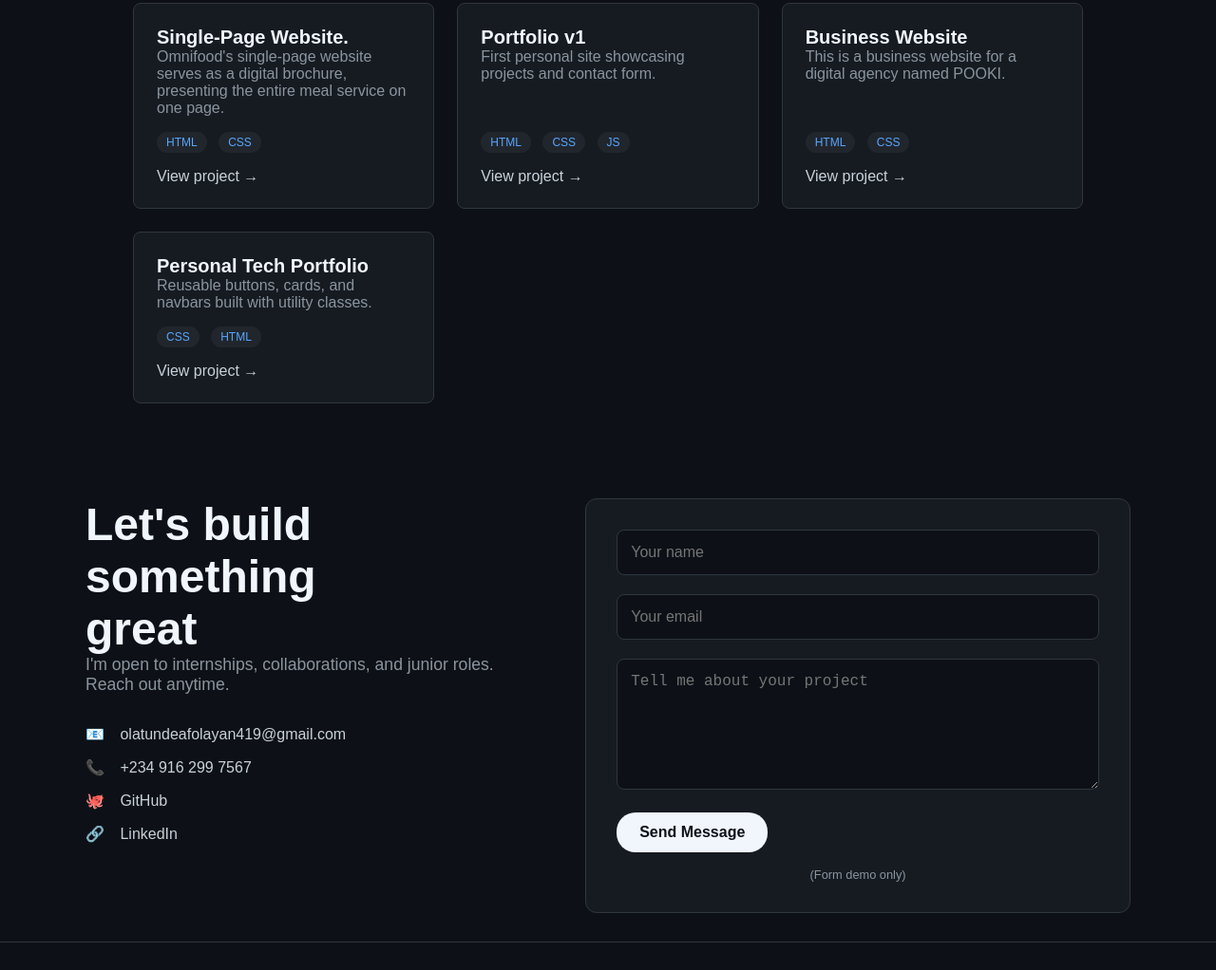
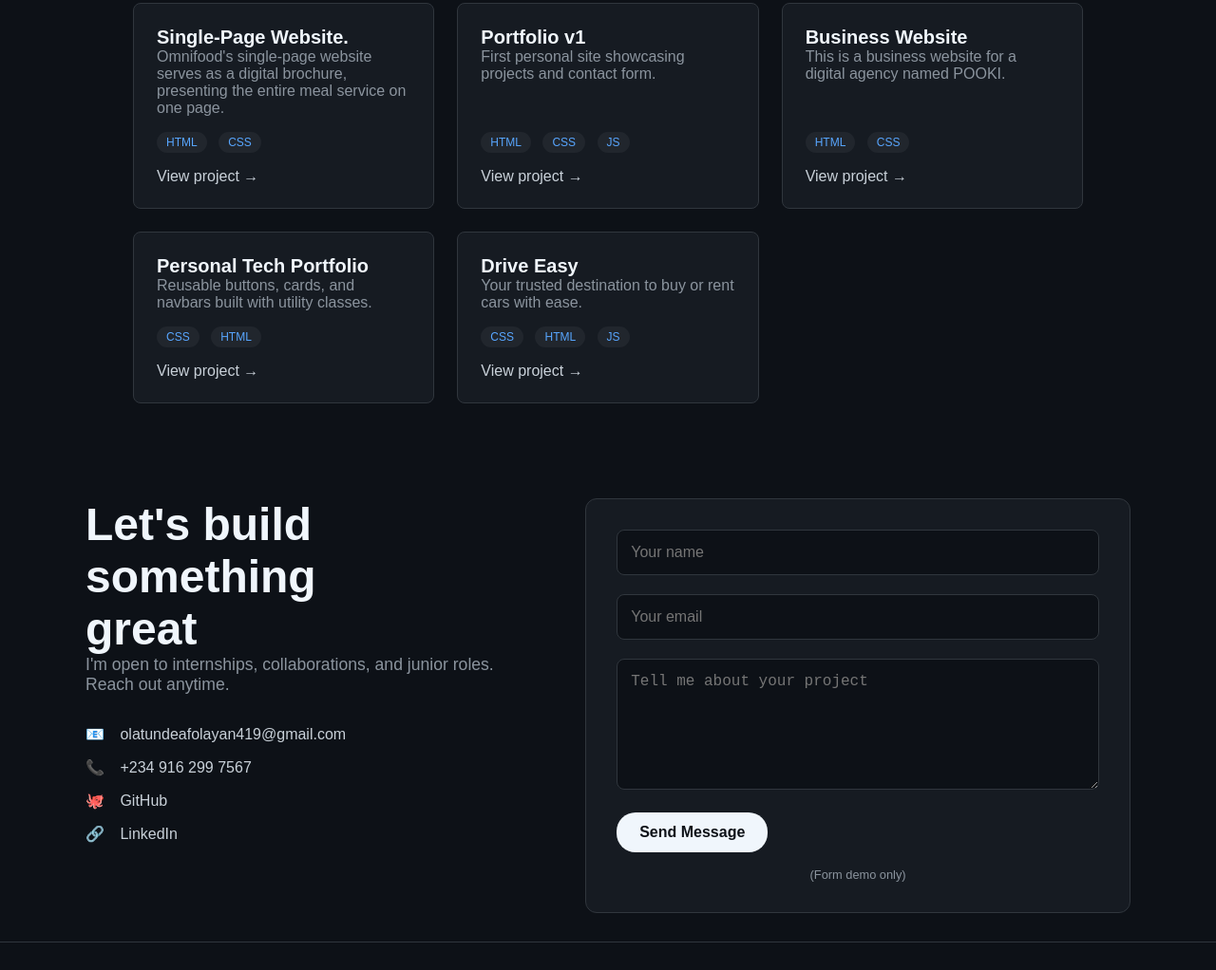
Before and after one commit to kimcool12/potofilo, a plain HTML site: page potofilo.html in a window 1280 px wide. Shown: the part 1390-2412 px from the top of the page at 95% size. Drawn offline with nearby package versions, Linux system fonts and the light colour scheme.

Commit message:
my commit2

```diff
--- a/potofilo.html
+++ b/potofilo.html
@@ -155,6 +155,16 @@
     </div>
     <a href="https://classy-brioche-0c8c52.netlify.app/" target="_blank" class="view-project-link">View project →</a>
   </div>
+  <!-- Project 5 - Now inside the grid -->
+  <div class="project-card">
+    <h3>Drive Easy</h3>
+    <p>Your trusted destination to buy or rent cars with ease.</p>
+    <div class="project-tags">
+      <span>CSS</span>
+      <span>HTML</span>
+      <span>JS</span>
+    </div>
+    <a href="https://car-website-beryl-seven.vercel.app/" target="_blank" class="view-project-link">View project →</a>
   </div>
 </div>
   </section>
```
Lines whose indentation alone changed are shown as unchanged.
